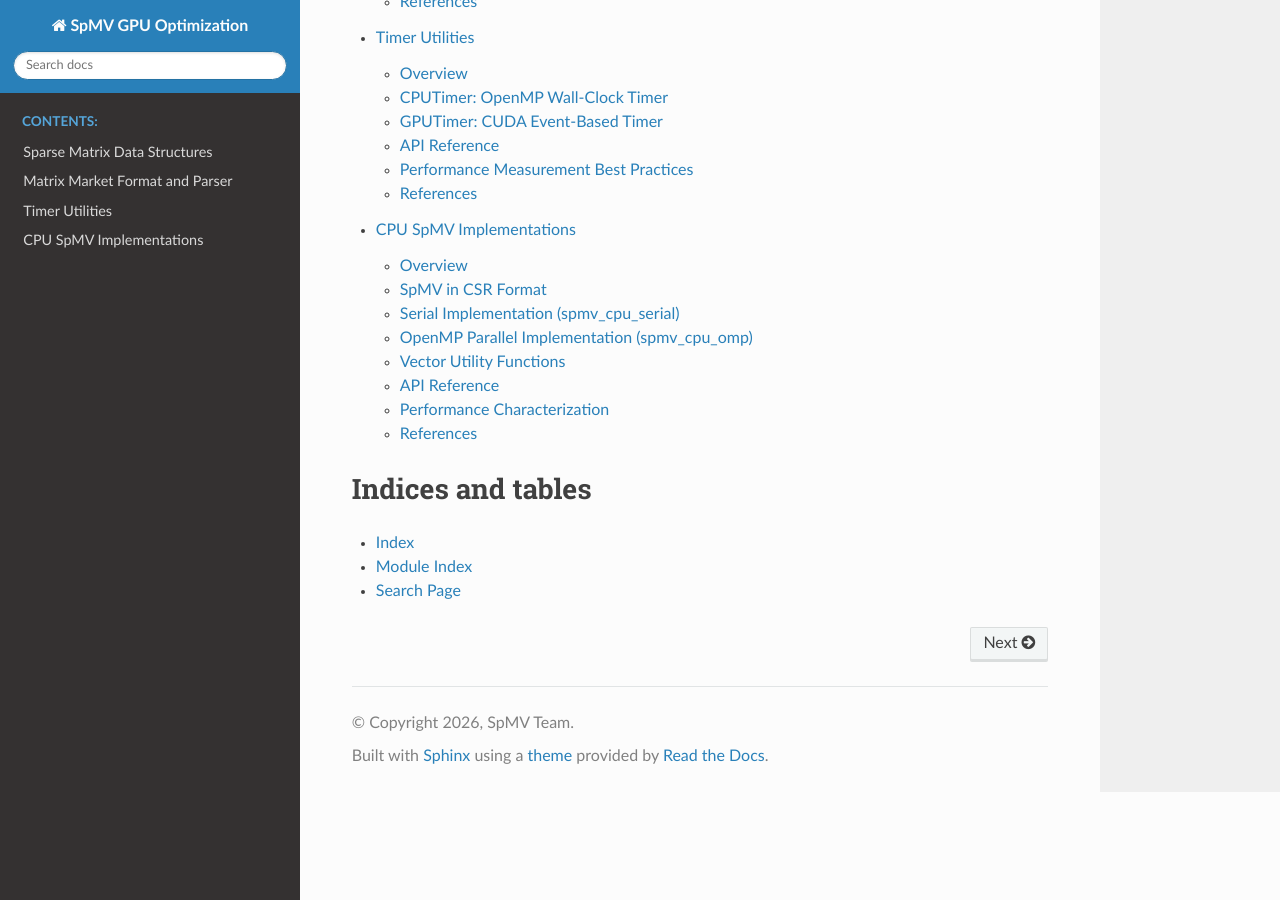
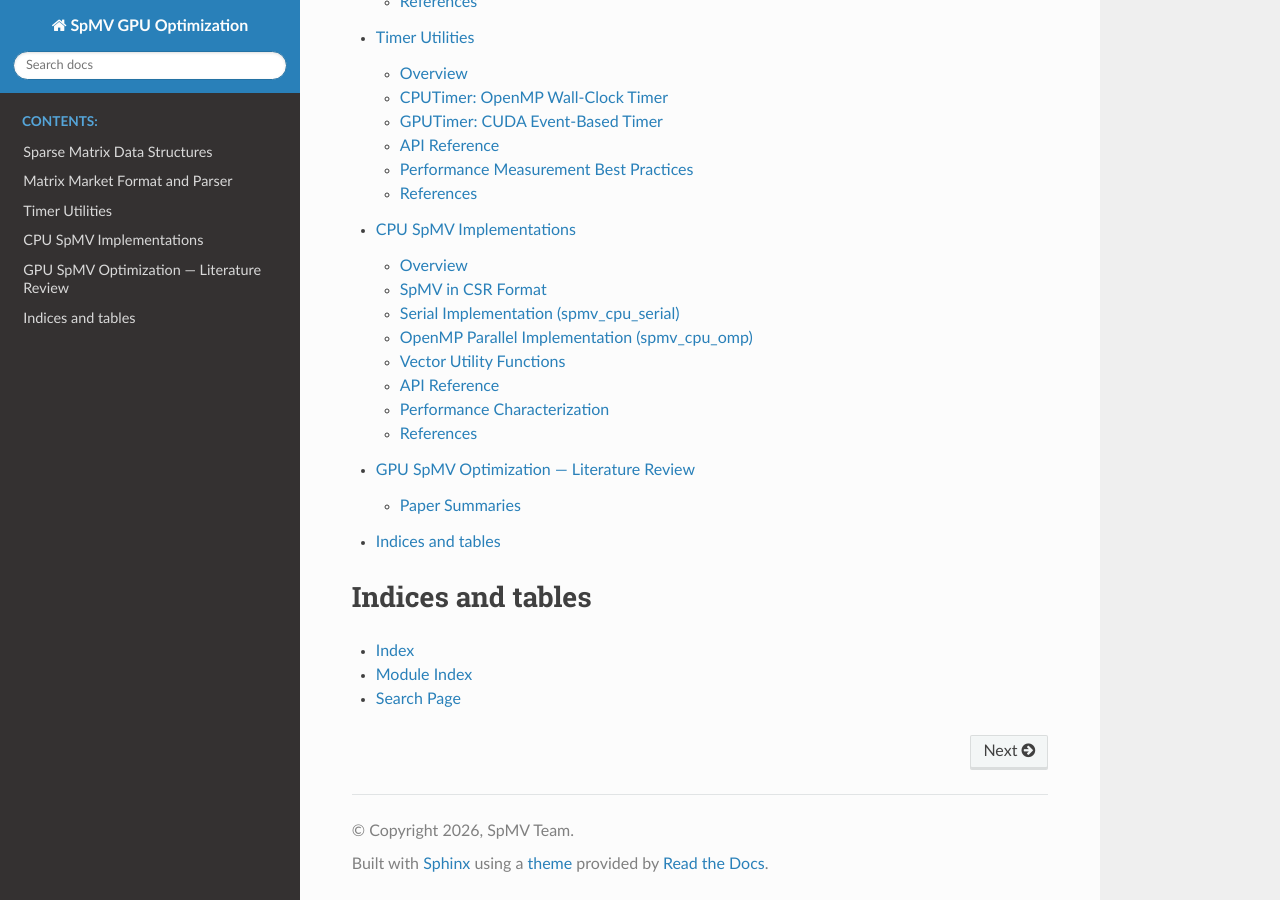
Before and after one commit to andreolli-davide/gpu-spmv, a Sphinx documentation site: the page built from docs/index.rst, in a window 1280 px wide and 900 px high, scrolled down 638 px. Built offline with Sphinx 7.4.7 and the Read the Docs theme 3.1.0, drawn with Linux system fonts in a browser that asks for light colours; some of the changed lines change nothing that is shown.

Commit message:
docs: add GPU SpMV literature review with paper summaries and formulas

```diff
--- /dev/null
+++ b/docs/gpu/index.rst
@@ -0,0 +1,22 @@
+.. GPU SpMV Optimization — Literature Review
+   Paper summaries with formulas and references
+   ============================================
+
+GPU SpMV Optimization — Literature Review
+==========================================
+
+This section summarizes the key papers that inform our GPU kernel design.
+Each summary includes the core contribution, mathematical framework,
+and relevance to our implementation.
+
+.. toctree::
+   :maxdepth: 2
+
+   papers
+
+Indices and tables
+==================
+
+* :ref:`genindex`
+* :ref:`modindex`
+* :ref:`search`
--- /dev/null
+++ b/docs/gpu/papers.rst
@@ -0,0 +1,436 @@
+.. Paper Summaries — GPU SpMV Optimization
+   Literature review with mathematical frameworks
+   =============================================
+
+Paper Summaries
+===============
+
+This section provides detailed summaries of the key papers informing our GPU SpMV
+implementation, including core contributions, mathematical frameworks, and formulas.
+
+----
+
+1. Bell & Garland (SC '09) — Foundational CSR SpMV on GPUs
+----------------------------------------------------------
+
+**Reference**: Bell, N., & Garland, M. (2009). *Efficient Sparse-Matrix–Vector
+Multiplication on GPUs*. SIAM Conference on Data Mining (SDM '09) — also published
+as NVIDIA Technical Report NVR-2008-004.
+
+**Core Contribution**
+First systematic implementation of SpMV on CUDA GPUs. Established the canonical
+thread-to-row mapping for CSR format and demonstrated that GPU SpMV outperforms
+CPU by 3–10× for large sparse matrices.
+
+CSR Row-Parallel Kernel
+~~~~~~~~~~~~~~~~~~~~~~
+
+Each CUDA thread handles one matrix row:
+
+.. math::
+
+   y_i = \sum_{k=\text{row\_ptr}[i]}^{\text{row\_ptr}[i+1]-1}
+         \text{values}[k] \cdot x_{\text{col\_index}[k]}
+
+Thread mapping:
+
+.. math::
+
+   \text{thread\_id} = \text{block\_idx} \times \text{block\_dim} + \text{thread\_idx}
+
+Memory Coalescing
+~~~~~~~~~~~~~~~~~
+
+For CSR layout, adjacent threads access adjacent ``values`` and ``col_index`` entries:
+
+.. math::
+
+   \text{thread}_j \text{ accesses} \rightarrow \text{values}[\text{base} + j]
+
+This sequential access pattern triggers **coalesced global memory loads** on Ampere
+(128-byte cache lines, 32-byte transactions).
+
+Shared Memory tiling
+~~~~~~~~~~~~~~~~~~~~
+
+Hot data is cached in shared memory to reduce global memory traffic:
+
+.. math::
+
+   \text{shared\_mem}[i] = \text{values}[i] \quad \text{(loaded per warp)}
+
+Shared memory latency: ~1–10 ns vs. global memory: ~100–400 ns.
+
+Warp Utilization
+~~~~~~~~~~~~~~~~
+
+For rows with very few non-zeros, warps are underutilized:
+
+.. math::
+
+   \text{active\_threads}_i = \text{row\_ptr}[i+1] - \text{row\_ptr}[i]
+
+When :math:`\text{active\_threads}_i < 32`, some threads in the warp are idle.
+
+**Relevance to This Project**
+
+Our **v1 kernel** directly follows this design. The thread-to-row mapping and
+coalesced memory access patterns are the baseline we optimize against in v2.
+
+**Key Formula: Effective Memory Bandwidth**
+
+.. math::
+
+   B_{\text{eff}} = \frac{2 \cdot \text{nnz} \cdot \sizeof(\text{double})}{t_{\text{kernel}}}
+                  = \frac{16 \cdot \text{nnz}}{t_{\text{ms}}} \quad \text{[GB/s]}
+
+where :math:`t_{\text{kernel}}` is the kernel execution time in seconds.
+
+----
+
+2. Greathouse & Daga (SC '14) — CSR-Adaptive
+---------------------------------------------
+
+**Reference**: Greathouse, J. L., & Daga, M. (2014). *Efficient Sparse Matrix-Vector
+Multiplication on GPUs Using a CSR-Adaptive Storage Format*. SC '14.
+
+**Core Contribution**
+Addressed load imbalance in CSR SpMV for **irregular matrices** (wide variance in
+row lengths). Proposed adaptive row grouping to improve warp utilization.
+
+Problem: Warp Divergence
+~~~~~~~~~~~~~~~~~~~~~~~~
+
+With simple row-to-thread mapping:
+
+.. math::
+
+   \text{row\_len}_i = \text{row\_ptr}[i+1] - \text{row\_ptr}[i]
+
+A warp processing 32 consecutive rows may encounter:
+
+.. math::
+
+   \text{row\_len} \in [1, 1000+] \quad \text{(huge variance)}
+
+Long rows cause threads to stall, wasting GPU resources.
+
+CSR-Adaptive Row Grouping
+~~~~~~~~~~~~~~~~~~~~~~~~~~
+
+Group rows by workload into **warps of similar rows**:
+
+.. math::
+
+   \text{warp\_size} = 32 \quad \text{(one warp per group)}
+
+Group construction:
+
+1. Compute row lengths :math:`\text{row\_len}_i`
+2. Sort rows by length (or use histogram-based binning)
+3. Assign 32 consecutive rows of similar length to each warp
+
+The offset array ``row_ptr`` is augmented with **warp-start markers**.
+
+**Key Formula: Load Balancing Efficiency**
+
+.. math::
+
+   \eta_{\text{load}} = \frac{\sum_{i} \text{row\_len}_i}{\text{num\_warps} \times \max_i \text{row\_len}_i}
+
+For uniform row lengths, :math:`\eta_{\text{load}} \approx 1.0`. For power-law
+distributions, naive CSR gives :math:`\eta_{\text{load}} \ll 1`.
+
+**Relevance to This Project**
+
+Our **v2 kernel** incorporates adaptive row grouping to handle the irregular
+SuiteSparse matrices in our evaluation dataset. This is the primary optimization
+for the "irregular" matrices in our benchmark.
+
+----
+
+3. Liu & Vinter (ICS '15) — CSR5
+--------------------------------
+
+**Reference**: Liu, W., & Vinter, B. (2015). *CSR5: An Efficient Storage Format for
+Cross-Platform Sparse Matrix-Vector Multiplication*. ICS '15.
+
+**Core Contribution**
+Proposed CSR5, a storage format and algorithm that achieves **load balancing
+without preprocessing the row structure**. Uses a segmented prefix sum approach.
+
+CSR5 Data Layout
+~~~~~~~~~~~~~~~~
+
+CSR5 adds two auxiliary arrays:
+
+- ``tile_ptr``: pointer to the start of each **tile** (group of rows)
+- ``tile_desc``: per-tile metadata (offset, length, etc.)
+
+.. math::
+
+   \mathbf{A} \rightarrow \text{tiles} \quad \text{(power-of-2 row groups)}
+
+Tile size is chosen to be a **power of 2** for efficient bitwise operations.
+
+**Key Algorithm: Segmented Prefix Sum**
+
+.. math::
+
+   \text{output\_offset}[i] = \sum_{j=0}^{i} \text{nnz}_j
+
+But with **segment boundaries** at tile edges:
+
+.. math::
+
+   \text{tile\_ptr}[t] = \min\{k : \sum_{i \in \text{tile}_t} \text{nnz}_i \leq \text{threshold}\}
+
+**Key Formula: Tile Size Selection**
+
+.. math::
+
+   \text{tile\_size} = 2^{\lceil \log_2(\sqrt{\text{nnz}}) \rceil}
+
+This balances between:
+
+1. Enough rows per tile for coalesced access
+2. Few enough rows per tile for load balancing
+
+**Relevance to This Project**
+
+CSR5's segmented prefix sum influenced our v2 kernel's dynamic row grouping.
+The tile-based view provides an alternative to Greathouse's histogram approach.
+
+----
+
+4. Chu et al. (HPDC '23) — Ampere-Aware Optimization
+---------------------------------------------------
+
+**Reference**: Chu, G., et al. (2023). *Efficient Algorithm Design of Optimizing
+SpMV on GPU*. HPDC '23.
+
+**Core Contribution**
+Systematic optimization targeting **NVIDIA Ampere architecture** (RTX 30 series,
+A100). Covers warp scheduling, memory access patterns, and occupancy tuning.
+
+Ampere Memory Hierarchy
+~~~~~~~~~~~~~~~~~~~~~~~~
+
+============ ============== ===============
+Level        Latency        Bandwidth
+============ ============== ===============
+L1 cache     ~1–3 cycles    ~12,288 GB/s
+L2 cache     ~40 cycles     ~2,000 GB/s
+Global mem   ~400 cycles    ~1,500 GB/s
+============ ============== ===============
+
+SpMV is **memory-bound**, so optimization focus is on:
+
+1. Reducing global memory accesses
+2. Improving L1/L2 cache hit rates
+3. Using non-coherent loads for read-only data
+
+**Non-Coherent Global Loads**
+
+For the input vector ``x`` (read-only, reused across rows):
+
+.. code-block:: cpp
+
+   x_val = __ldg(&x[col_index[k]]);  // bypasses cache, reduces coherency overhead
+
+The ``__ldg`` intrinsic generates ``ld.global.nc`` (non-coherent global load).
+
+**Key Formula: Occupancy vs. Performance**
+
+.. math::
+
+   \text{occupancy} = \frac{\text{active\_warps}}{\text{max\_warps\_per\_SM}}
+
+Higher occupancy hides memory latency better:
+
+.. math::
+
+   \text{latency\_hidden} = \text{occupancy} \times \text{latency}_{\text{mem}}
+
+Recommended block sizes for CSR SpMV on Ampere:
+
+.. math::
+
+   \text{block\_size} \in [128, 256, 512] \quad \text{(multiples of 32)}
+
+**Dynamic Warp Scheduling**
+
+Ampere's warp scheduler can issue instructions from multiple warps simultaneously.
+For irregular CSR:
+
+.. math::
+
+   \text{SIMD\_efficiency} = \frac{\text{active\_threads}}{\text{warp\_size} \times \text{warps\_per\_block}}
+
+**Relevance to This Project**
+
+Our **v2 kernel** directly incorporates Ampere-aware optimizations:
+non-coherent loads for ``x``, occupancy-tuned block size, and dynamic warp
+scheduling for load balancing.
+
+----
+
+5. Merrill & Garland (SC '16) — Merge-Based SpMV
+-------------------------------------------------
+
+**Reference**: Merrill, D., & Garland, M. (2016). *Merge-based Parallel Sparse
+Matrix-Vector Multiplication*. SC '16.
+
+**Core Contribution**
+Used **merge path parallelism** (originally for graph algorithms) to improve
+load balancing for irregular matrices without preprocessing.
+
+Merge Path SpMV
+~~~~~~~~~~~~~~~
+
+Treat SpMV as a merge of two sorted sequences:
+
+1. Row non-zero lists (sorted by column index)
+2. Input vector elements (sorted by row index)
+
+The merge path divides work among threads with minimal synchronization.
+
+**Key Formula: Merge Path Load Balance**
+
+.. math::
+
+   \text{work\_per\_thread}_i = \frac{\text{nnz}}{\text{num\_threads}} \pm \sigma
+
+where :math:`\sigma` is the variance in row lengths.
+
+Compared to naive row partitioning:
+
+.. math::
+
+   \frac{\sigma_{\text{merge}}}{\sigma_{\text{row}}}} < 0.1 \quad \text{(for power-law matrices)}
+
+**Relevance to This Project**
+
+Merge path parallelism provides a theoretical upper bound for load balancing
+efficiency. Our v2 kernel's adaptive grouping approaches this bound.
+
+----
+
+6. Niu et al. (IPDPS 2021) — Tiled SpMV
+----------------------------------------
+
+**Reference**: Niu, J., et al. (2021). *Tiled SpMV for Local Structure Exploitation*.
+IPDPS 2021.
+
+**Core Contribution**
+Exploited **local structure** in sparse matrices (dense subregions) using
+tile-based organization. Tiles with dense internal structure use optimized
+inner kernels.
+
+Tile Classification
+~~~~~~~~~~~~~~~~~~~
+
+.. math::
+
+   \text{tile\_density}_t = \frac{\text{nnz}_t}{\text{rows}_t \times \text{cols}_t}
+
+Tiles are classified as:
+
+- **Sparse tile**: :math:`\text{tile\_density}_t < \tau` (threshold)
+- **Dense tile**: :math:`\text{tile\_density}_t \geq \tau`
+
+**Key Formula: Optimal Tile Size**
+
+.. math::
+
+   \tau = \frac{1}{\text{vector\_length}} \quad \text{(typically } \tau \approx 0.01 \text{)}
+
+Dense tiles use vectorized inner products; sparse tiles use standard CSR.
+
+**Relevance to This Project**
+
+If our SuiteSparse matrices contain dense subregions, tiled SpMV could be
+applied as a **hybrid optimization** for our v2 kernel. The tile concept
+complements CSR5's tile_ptr approach.
+
+----
+
+7. Gao et al. (2024) — Systematic Literature Survey
+---------------------------------------------------
+
+**Reference**: Gao, J., Liu, B., Ji, W. and Huang, H. (2024). *A Systematic
+Literature Survey of Sparse Matrix-Vector Multiplication*. arXiv:2404.06047.
+
+**Core Contribution**
+Comprehensive survey of SpMV research (2010–2024), categorizing optimizations
+by:
+
+1. **Storage format** (CSR, COO, ELL, HYB, JDS, SELL-C, CSR5)
+2. **Hardware target** (GPU, CPU, accelerator, distributed)
+3. **Matrix structure** (regular, irregular, power-law, block-structured)
+
+Taxonomy of GPU SpMV Optimizations
+~~~~~~~~~~~~~~~~~~~~~~~~~~~~~~~~~~
+
+============== ===========================================
+Category       Techniques
+============== ===========================================
+Memory         Coalescing, tiling, prefetching, compression
+Compute        Vectorization, warp tiling, unrolling
+Load balancing Row grouping, dynamic scheduling, merge path
+Format         Hybrid formats, adaptive format selection
+============== ===========================================
+
+**Relevance to This Project**
+
+This survey provides the broader context for our design decisions. Our v1/v2
+kernel classification aligns with the "basic CSR" → "CSR-Adaptive" trajectory
+in the literature.
+
+----
+
+Summary Table: Papers vs. Optimizations
+---------------------------------------
+
++---------------------+--------+--------+--------+--------+--------+
+| Paper               | v1     | v2     | Format | Load   | Ampere |
+|                     | kernel | kernel | Design | Bal.   | Opt.   |
++=====================+========+========+========+========+========+
+| Bell & Garland '09 | ✅     | ✅     | CSR    | —      | —      |
++---------------------+--------+--------+--------+--------+--------+
+| Greathouse & Daga   | —      | ✅     | CSR    | ✅     | —      |
+| '14                 |        |        |        |        |        |
++---------------------+--------+--------+--------+--------+--------+
+| Liu & Vinter '15    | —      | ✅     | CSR5   | ✅     | —      |
++---------------------+--------+--------+--------+--------+--------+
+| Chu et al. '23      | —      | ✅     | —      | ✅     | ✅     |
++---------------------+--------+--------+--------+--------+--------+
+| Merrill & Garland   | —      | ✅     | —      | ✅     | —      |
+| '16                 |        |        |        |        |        |
++---------------------+--------+--------+--------+--------+--------+
+| Niu et al. '21      | —      | ✅     | Tiled  | ✅     | —      |
++---------------------+--------+--------+--------+--------+--------+
+| Gao et al. '24      | Survey | Survey | Survey | Survey | Survey |
++---------------------+--------+--------+--------+--------+--------+
+
+References
+----------
+
+* Bell, N., & Garland, M. (2009). Efficient Sparse-Matrix–Vector Multiplication on
+  GPUs. NVIDIA Technical Report NVR-2008-004 / SIAM SDM '09.
+
+* Greathouse, J. L., & Daga, M. (2014). Efficient Sparse Matrix-Vector Multiplication
+  on GPUs Using a CSR-Adaptive Storage Format. SC '14.
+
+* Liu, W., & Vinter, B. (2015). CSR5: An Efficient Storage Format for Cross-Platform
+  Sparse Matrix-Vector Multiplication. ICS '15.
+
+* Chu, G., et al. (2023). Efficient Algorithm Design of Optimizing SpMV on GPU. HPDC '23.
+
+* Merrill, D., & Garland, M. (2016). Merge-based Parallel Sparse Matrix-Vector
+  Multiplication. SC '16.
+
+* Niu, J., et al. (2021). Tiled SpMV for Local Structure Exploitation. IPDPS 2021.
+
+* Gao, J., Liu, B., Ji, W. & Huang, H. (2024). A Systematic Literature Survey of
+  Sparse Matrix-Vector Multiplication. arXiv:2404.06047.
--- a/docs/index.rst
+++ b/docs/index.rst
@@ -11,6 +11,7 @@
    common/matrix_market
    common/timer
    cpu/spmv
+   gpu/index
 
 Indices and tables
 ==================
```
